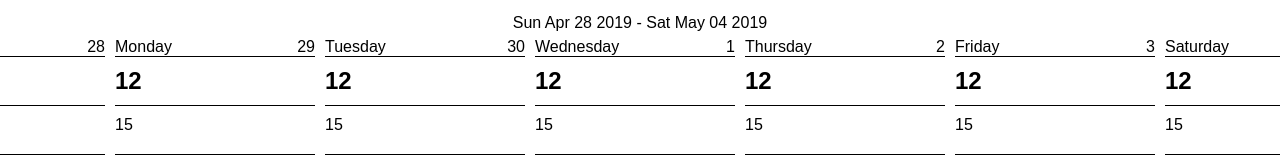
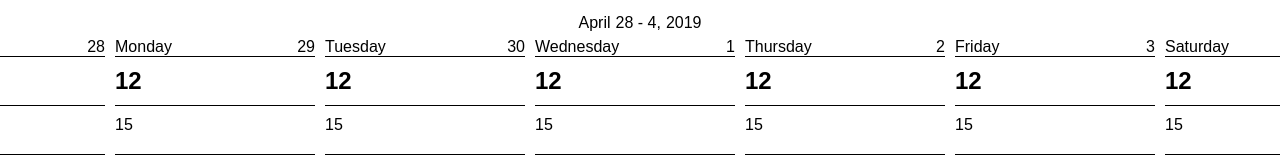
Before and after one commit to jmpolitzer/react-calendar, a React (Create React App) app: page / in a window 1280 px wide. Both pictures are taken after a click on the button "Week". Shown: the top 160 px of the page. Built offline with nearby package versions, Linux system fonts and the light colour scheme.

Commit message:
adds navigation to day header

```diff
--- a/src/components/Week.tsx
+++ b/src/components/Week.tsx
@@ -5,15 +5,23 @@ import { WeekComponentPropsInterface } from "../interfaces";
 function Week(props: WeekComponentPropsInterface) {
   const { week, changeView, goToNextWeek, goToPreviousWeek } = props;
   const { headers, week: currentWeek } = week;
+  const firstDay = currentWeek[0];
+  const lastDay = currentWeek[currentWeek.length - 1];
 
   return (
     <div>
       <div className="week-nav">
         <button onClick={goToPreviousWeek}>&laquo;</button>
-        <div>
-          <div>{`${currentWeek[0].date.toDateString()} - ${currentWeek[
-            currentWeek.length - 1
-          ].date.toDateString()}`}</div>
+        <div className="week-nav-header">
+          <div className="clickable" onClick={() => changeView("month")}>
+            {firstDay.month}
+          </div>
+          <div className="weekday-range">
+            {`${firstDay.dayOfWeek} - ${lastDay.dayOfWeek},`}
+          </div>
+          <div className="clickable" onClick={() => changeView("year")}>
+            {lastDay.year}
+          </div>
         </div>
         <button onClick={goToNextWeek}>&raquo;</button>
       </div>
--- a/src/styles.css
+++ b/src/styles.css
@@ -100,6 +100,10 @@ button {
   justify-content: space-between;
 }
 
+.week-nav-header {
+  display: flex;
+}
+
 .week {
   display: flex;
 }
@@ -112,3 +116,7 @@ button {
   display: flex;
   justify-content: space-between;
 }
+
+.weekday-range {
+  margin: 0px 5px;
+}
```
